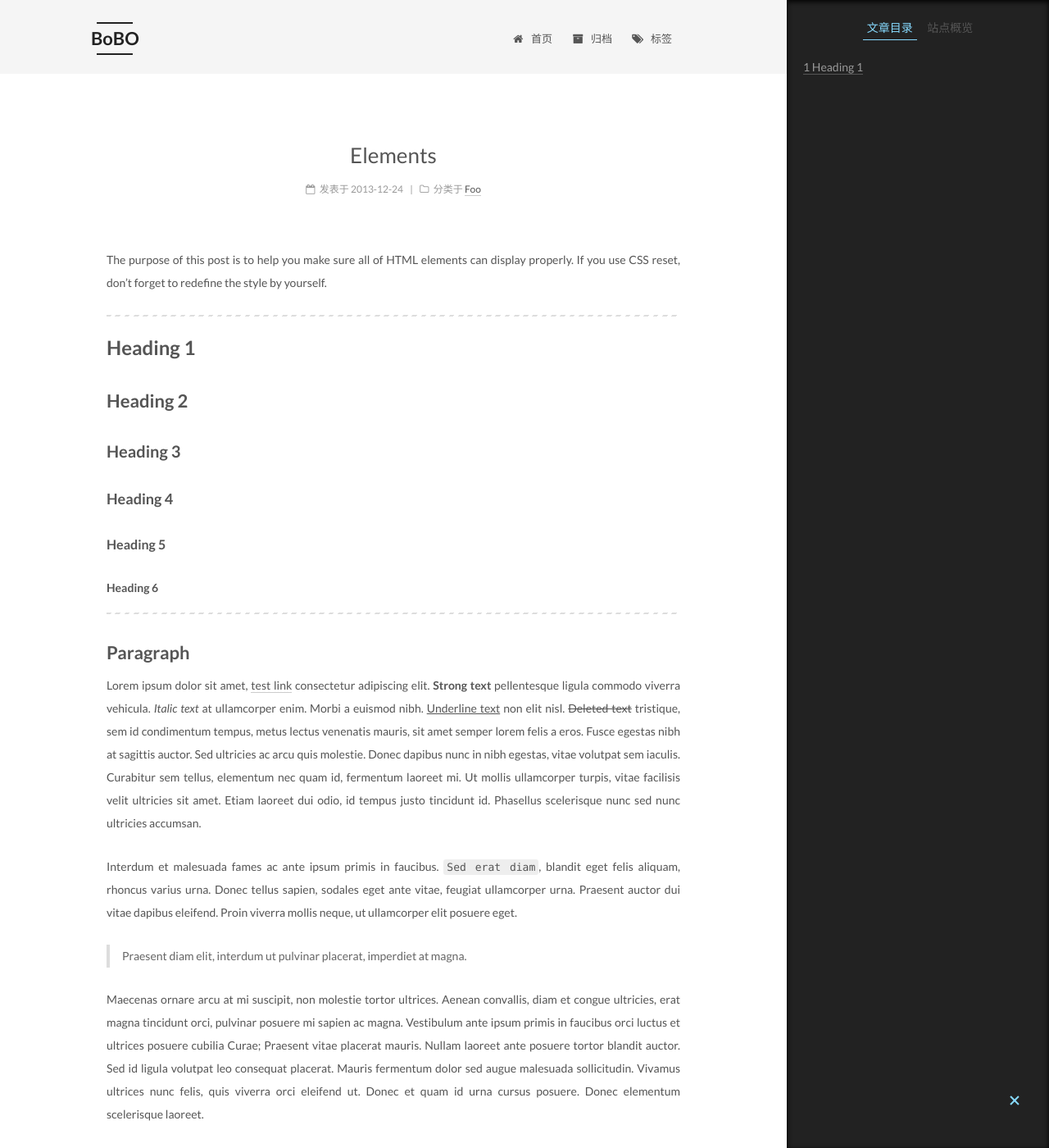
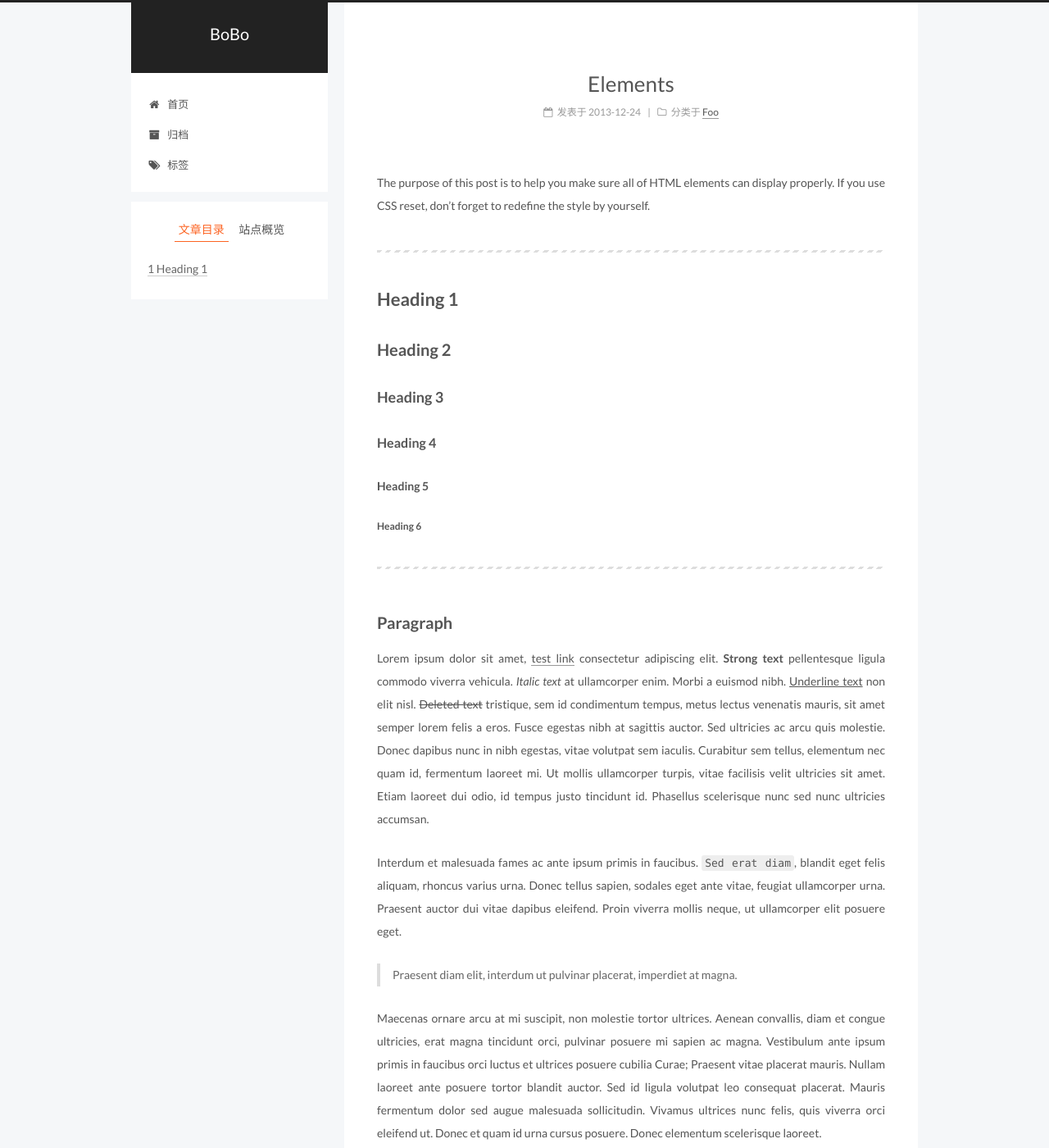
Before and after one commit to YeBo0807/YeBo0807.github.io, a Jekyll site: the page built from _posts/2013-12-24-elements.md, in a window 1280 px wide and 1400 px high. Shown: the whole window at 82% size. Built offline with Jekyll 4.4.1, drawn with Linux system fonts in a browser that asks for light colours.

Commit message:
Update _config.yml

```diff
--- a/_config.yml
+++ b/_config.yml
@@ -4,7 +4,7 @@
 # ---------------------------------------------------------------
 
 # Site
-title: BoBO
+title: BoBo
 subtitle:
 description:
 author: YE BO
@@ -151,7 +151,7 @@ menu_icons:
 # ---------------------------------------------------------------
 
 # Schemes
-scheme: Mist
+scheme: Pisces
 #scheme: Mist
 #scheme: Pisces
 
```
